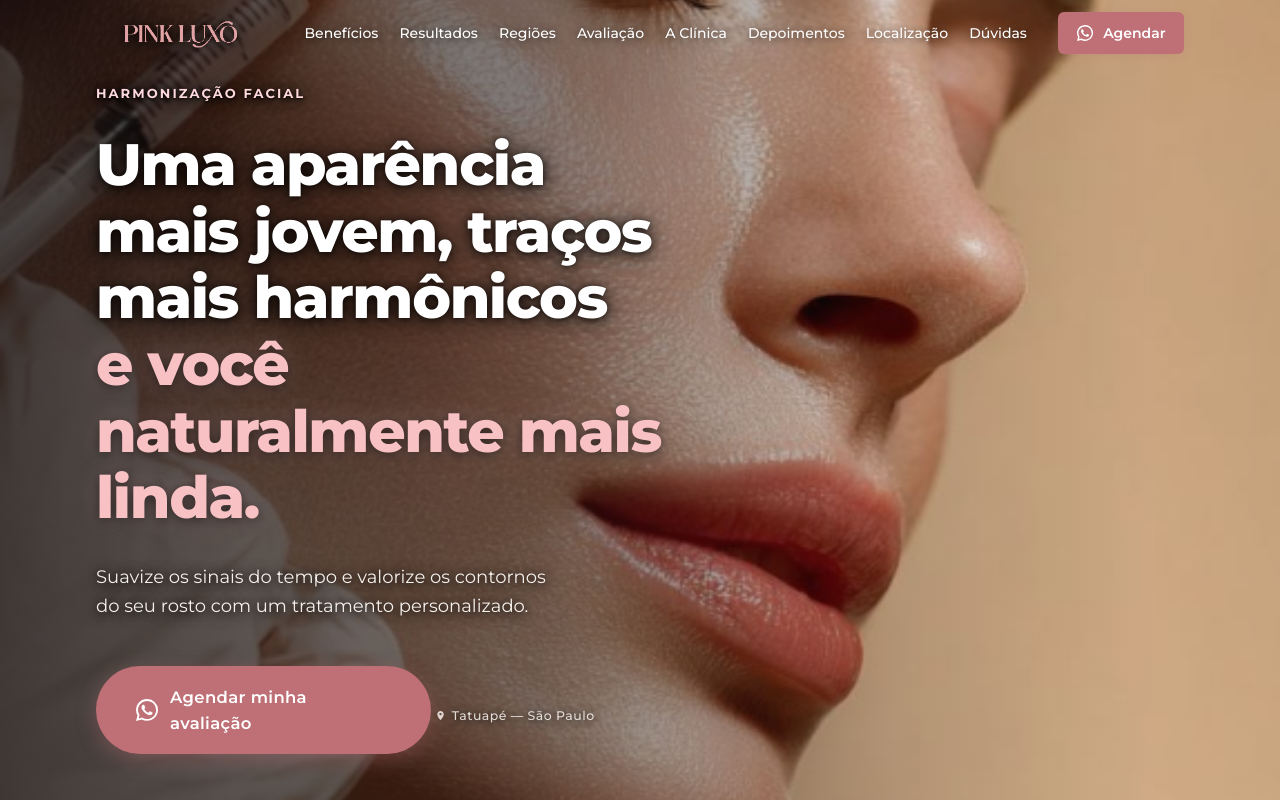
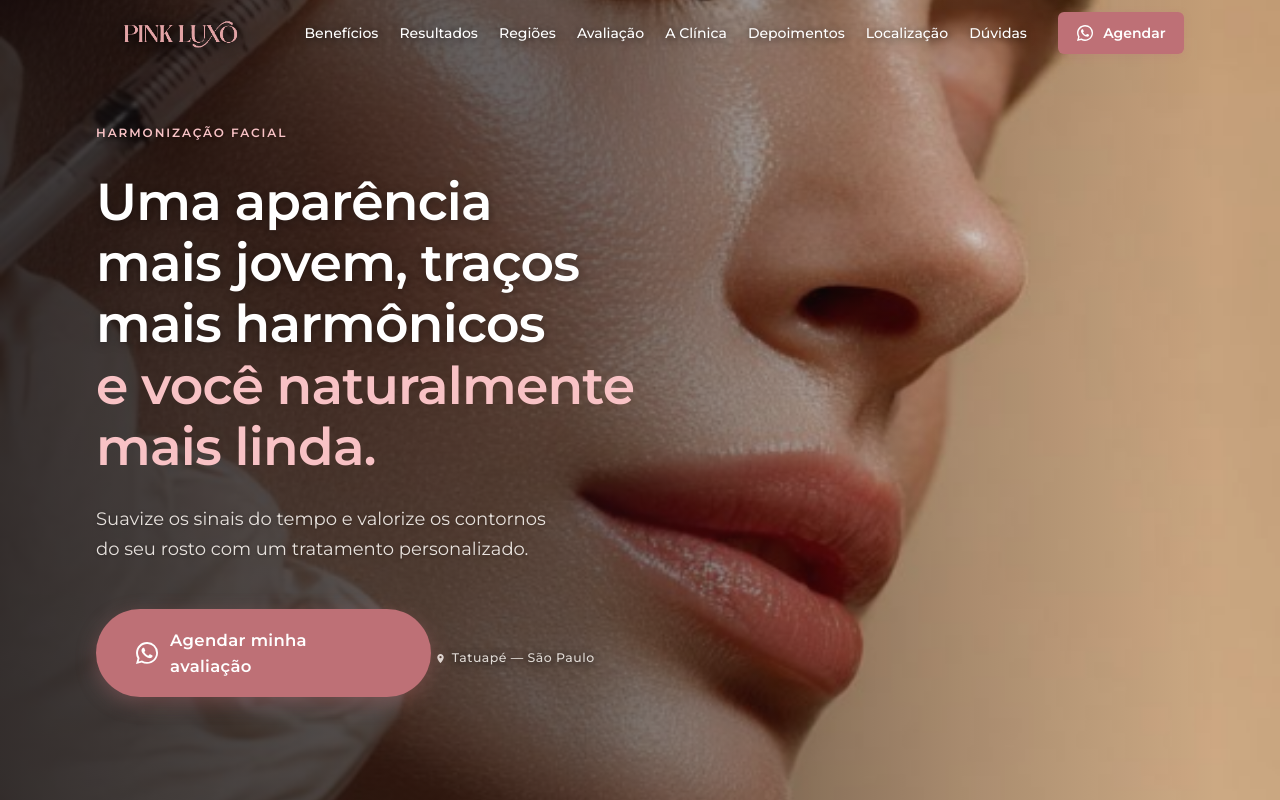
Before and after one commit to RenegedKrl/pinkluxobotox, a website built with Vite: page index.html in a window 1280 px wide. Shown: the top 800 px of the page. Built offline with nearby package versions, Linux system fonts and the light colour scheme.

Commit message:
style: refina tipografia da hero com peso 600 e remove sombras pesadas de IA

```diff
--- a/style.css
+++ b/style.css
@@ -522,7 +522,7 @@ button {
   }
 }
 
-/* Overlay Suave e Translúcido (Sem Fundo Preto: a Foto Permanece 100% Visível) */
+/* Overlay Suave e Translúcido com Contraste Natural para a Tipografia */
 .hero-gradient-overlay {
   position: absolute;
   inset: 0;
@@ -530,10 +530,10 @@ button {
   pointer-events: none;
   background: linear-gradient(
     to bottom,
-    rgba(15, 10, 12, 0.35) 0%,
-    rgba(15, 10, 12, 0.12) 25%,
-    rgba(15, 10, 12, 0.25) 55%,
-    rgba(15, 10, 12, 0.52) 100%
+    rgba(14, 10, 11, 0.42) 0%,
+    rgba(14, 10, 11, 0.2) 25%,
+    rgba(14, 10, 11, 0.58) 60%,
+    rgba(14, 10, 11, 0.86) 100%
   );
 }
 
@@ -541,10 +541,10 @@ button {
   .hero-gradient-overlay {
     background: linear-gradient(
       to right,
-      rgba(20, 14, 15, 0.78) 0%,
-      rgba(20, 14, 15, 0.52) 42%,
-      rgba(20, 14, 15, 0.15) 70%,
-      transparent 90%
+      rgba(16, 11, 13, 0.82) 0%,
+      rgba(16, 11, 13, 0.6) 45%,
+      rgba(16, 11, 13, 0.2) 75%,
+      transparent 95%
     );
   }
 }
@@ -606,77 +606,74 @@ button {
 .hero-badge {
   display: inline-block;
   font-family: var(--font-montserrat);
-  font-size: 0.8125rem;
-  font-weight: 700;
+  font-size: 0.75rem;
+  font-weight: 600;
   text-transform: uppercase;
   letter-spacing: 0.16em;
-  color: #ffd8dc;
+  color: #f8c2c5;
   background: none;
   background-color: transparent;
   padding: 0;
   border-radius: 0;
   box-shadow: none;
   border: none;
-  text-shadow:
-    0 2px 10px rgba(0, 0, 0, 0.95),
-    0 1px 3px rgba(0, 0, 0, 0.9),
-    0 0 16px rgba(0, 0, 0, 0.85);
-}
-
-/* Título Principal — 100% Montserrat */
+  text-shadow: 0 1px 4px rgba(0, 0, 0, 0.3);
+}
+
+/* Título Principal — Montserrat Clean & Premium (Sem Sombra de IA) */
 .hero-title {
   font-family: var(--font-montserrat), -apple-system, BlinkMacSystemFont, sans-serif;
-  font-size: clamp(2rem, 6.6vw, 3.25rem);
-  line-height: 1.22;
-  font-weight: 800;
+  font-size: clamp(1.85rem, 5.8vw, 3rem);
+  line-height: 1.25;
+  font-weight: 600;
   color: #ffffff;
-  letter-spacing: -0.025em;
-  margin-bottom: 1.5rem;
+  letter-spacing: -0.015em;
+  margin-bottom: 1.35rem;
   text-wrap: balance;
-  text-shadow: 0 3px 20px rgba(0, 0, 0, 0.85), 0 1px 6px rgba(0, 0, 0, 0.65);
+  text-shadow: 0 2px 10px rgba(0, 0, 0, 0.35);
 }
 
 @media (min-width: 640px) {
   .hero-title {
-    font-size: 2.85rem;
+    font-size: 2.65rem;
+    line-height: 1.2;
+    margin-bottom: 1.5rem;
+  }
+}
+
+@media (min-width: 1024px) {
+  .hero-title {
+    font-size: 3.25rem;
     line-height: 1.18;
     margin-bottom: 1.75rem;
-  }
-}
-
-@media (min-width: 1024px) {
-  .hero-title {
-    font-size: 3.65rem;
-    line-height: 1.14;
-    margin-bottom: 2rem;
-    max-width: 640px;
-  }
-}
-
-/* Destaque no Tom Rosa da Marca (sem gradiente escurecido) */
+    max-width: 620px;
+  }
+}
+
+/* Destaque no Tom Rosa Suave da Marca */
 .hero-highlight,
 .hero-italic {
   display: inline;
   font-family: inherit;
   font-style: normal;
-  font-weight: 800;
-  color: #f8c2c5; /* Rosa característico da Pink Luxo */
+  font-weight: 600;
+  color: #f8c2c5;
   background: none;
   -webkit-text-fill-color: initial;
-  text-shadow: 0 2px 14px rgba(0, 0, 0, 0.75), 0 0 20px rgba(248, 194, 197, 0.4);
+  text-shadow: none;
 }
 
 /* Subtítulo Arejado e Confortável para Leitura */
 .hero-subtitle {
   font-family: var(--font-montserrat);
-  font-size: 1rem;
+  font-size: 0.95rem;
   font-weight: 400;
   line-height: 1.65;
-  color: #f5f0ec;
+  color: rgba(245, 240, 236, 0.92);
   max-width: 27rem;
-  margin-bottom: 2.25rem; /* Respiro amplo antes do botão CTA */
+  margin-bottom: 2rem;
   text-wrap: balance;
-  text-shadow: 0 1px 8px rgba(0, 0, 0, 0.85), 0 2px 16px rgba(0, 0, 0, 0.6);
+  text-shadow: 0 1px 4px rgba(0, 0, 0, 0.3);
 }
 
 @media (min-width: 640px) {
```
